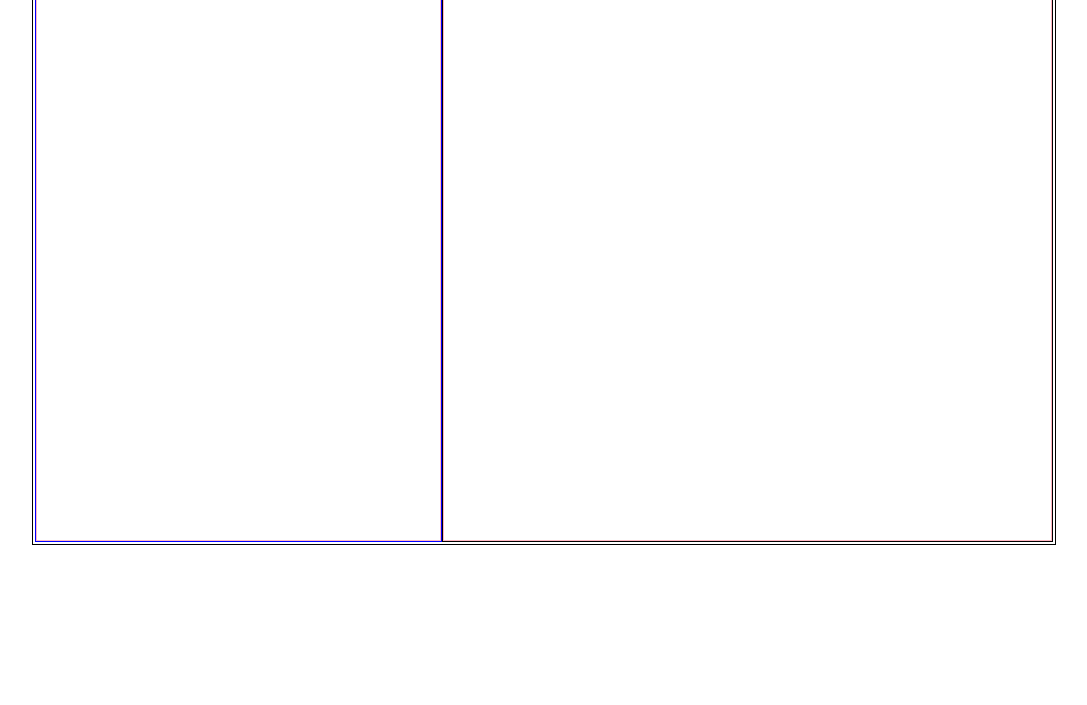
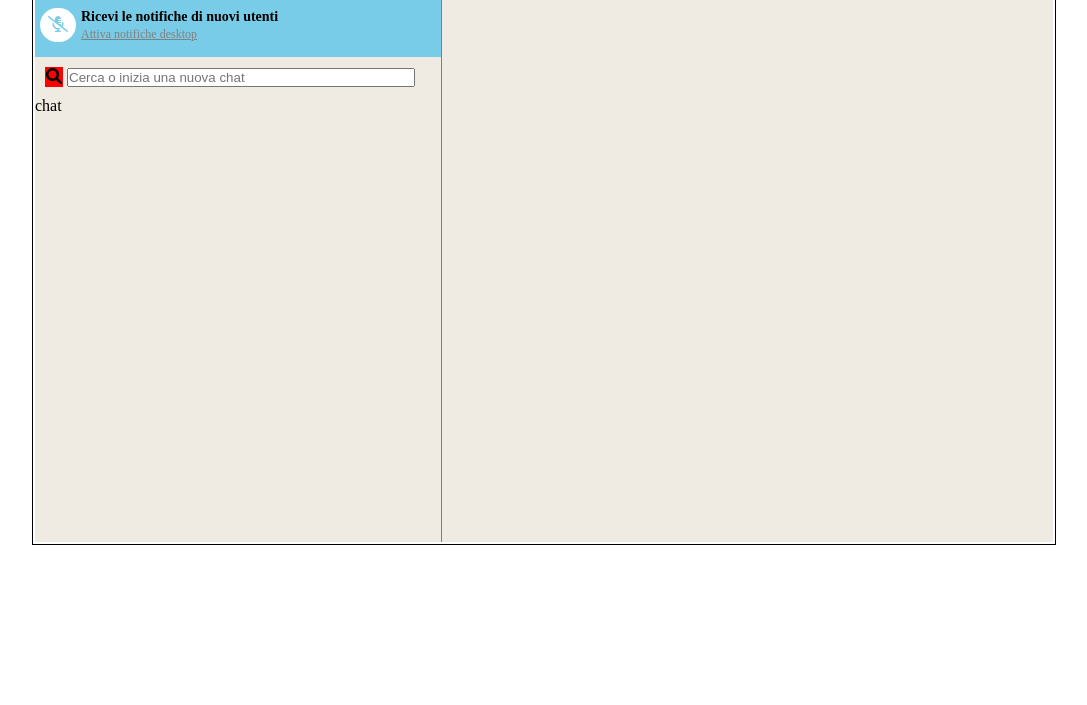
Before and after one commit to stefanom13/js-html-css-boolzap, a plain HTML site: page index.html in a window 1280 px wide. Shown: the part 95-800 px from the top of the page, without its empty margins (96-1183 px from the left). Drawn offline with nearby package versions, Linux system fonts and the light colour scheme.

Commit message:
modifiche input

```diff
--- a/css/style.css
+++ b/css/style.css
@@ -1,3 +1,5 @@
+/* utilities */
+
 *{
     box-sizing: border-box;
     padding: 0;
@@ -6,6 +8,18 @@
 img{
     width: 100%;
 }
+
+.sent{
+    color: black ;
+    background-color:whitesmoke;
+}
+
+.received{
+    color: black ;
+    background-color:lightgreen;
+}
+
+/* body   */
 
 .container{
     max-width: 1024px;
@@ -34,21 +48,23 @@ img{
 
 .sidebar{
     min-width: 40%;
-    border: 1px solid blue;
     display:flex;
     flex-direction: column;
 }
 
 .navbar{
     height: 45px;
-    border: 1px solid yellowgreen;
     display:flex;
     align-content: center;
     text-align: center;
     justify-content: space-between;
     flex-wrap: wrap;
-    padding: 0px 5px;
+    background-color: #F0F2F5;
 
+}
+
+.sidebar{
+    border-right: 1px solid gray;
 }
 
 .cont-img{
@@ -63,24 +79,71 @@ img{
     overflow: hidden;
     border-radius:50px;
 }
+.wrapButton{
+    display: flex;
+    align-items: center;
+}
 
 .sidecontent{
     flex-grow: 1;
-    border: 1px solid lightpink;
+    background-color:#EFEAE2;
+
+}
+.notification{
+    min-height: 50px;
+    padding: 5px 5px;
+    background-color: rgb(121, 204, 231);
+}
+.notifiche{
+    display: flex;
+    align-items: center;
+    padding:10px 0;
+    gap:5px;
+}
+.contIcon{
+    border-radius:9999px;
+    background-color:white;
+    color:rgb(121, 204, 231);
+    text-align:center;
+    padding: 8px;
+}
+.contNotifiche{
+    display: flex;
+    flex-direction: column;
+    align-items: start;
+    gap:2px;
+}
+.textNews{
+    font-weight:bold;
+    font-size:14px;
+}
+.subtitleNews{
+    font-size:12px;
+    text-decoration: underline;
+    color:gray;
 }
 
-.wrapButton{
-    display: flex;
-    align-items: center;
+.iconSearch i{
+    padding: 1px;
+    background-color: red;
+    height:20.4px;
+
 }
 
 /* section right */
 
 .menuChat{
     flex-grow: 1;
-    border: 1px solid ;
     display:flex;
     flex-direction: column;
+}
+.findUser{
+    padding:10px;
+
+}
+
+.iconSearch input{
+    width:90%;
 }
 .infoUser{
     display: flex;
--- a/index.html
+++ b/index.html
@@ -11,7 +11,7 @@
 </head>
 <body>
 
-    <section class="container">
+    <section id="app" class="container">
 
         <main class="mainContainer">
 
@@ -28,12 +28,36 @@
 
                 </header>
                 <div class="sidecontent">
+                    <div class="notification">
+                        <figure class=" notifiche">
+                            <div class="contIcon">
+                                <i class="fa-solid fa-microphone-lines-slash"></i>
+                            </div>
+                            <div class="contNotifiche">
+                                <span class="textNews" >Ricevi le notifiche di nuovi utenti</span>
+                                <span class="subtitleNews">Attiva notifiche desktop</span>
+                            </div>
+                        </figure>
+                    </div>
 
+                    <div class="findUser">
+
+                        <span class="iconSearch">
+                            <i class="fa-solid fa-magnifying-glass"></i>
+                            <input type="text" name="" id="" placeholder="Cerca o inizia una nuova chat">
+                        </span>
+                    </div>
+
+                    <div class="user">
+                        chat
+                    </div>
                 </div>
             </div>
 
             <div class="menuChat">
+
                 <header class="navbar navMenuchat" >
+
                     <figure class="cont-img">
                         <img src="https://picsum.photos/200" alt="">
                         <div class="infoUser">
@@ -41,13 +65,16 @@
                             <span id="accesso" class="ultimoAccesso">Ultimo accesso oggi alle 10.32</span>
                         </div>
                     </figure>
+
                     <div class="wrapButton">
                         button
                     </div>
                 </header>
+
                 <div class="sidecontent">
 
                 </div>
+
             </div>
 
         </main>
```
